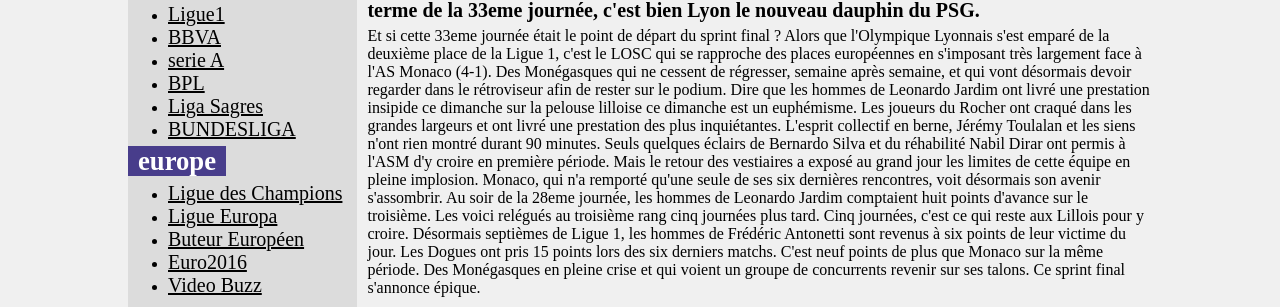
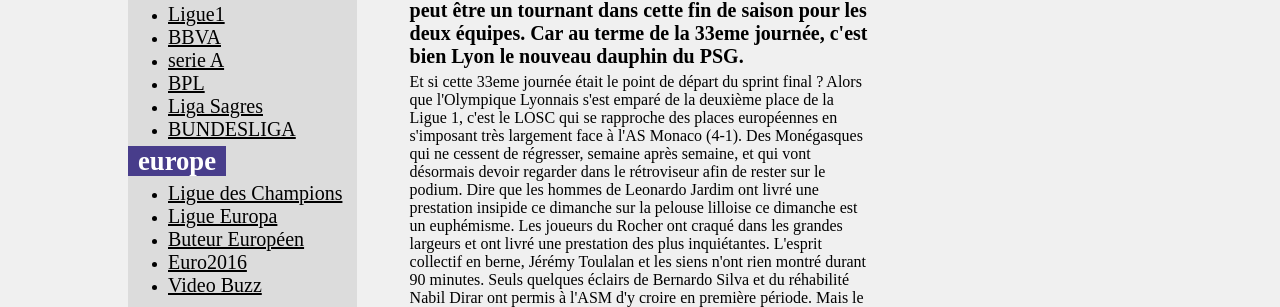
Before and after one commit to BIAOU-ahmed/INFO-FOOT, a plain HTML site: page FRANCE.html in a window 1280 px wide. Shown: the part 418-725 px from the top of the page. Drawn offline with Linux system fonts and the light colour scheme.

Commit message:
changement

```diff
--- a/FRANCE.html
+++ b/FRANCE.html
@@ -46,7 +46,7 @@
 					<li><a href=buzzfoot.html> Video Buzz</a></li>
 				</ul>
 			</div>
-			<div class="contenu">
+			<div class="contenus">
 			<img class="logos" src="images/Eder.jpg">
 				<p><h5>Le LOSC a corrigé Monaco sur sa pelouse du stade Pierre-Mauroy (4-1). Une prestation majuscule qui peut être un
 				tournant dans cette fin de saison pour les deux équipes. Car au terme de la 33eme journée, c'est bien Lyon le nouveau dauphin du PSG.</h5>
--- a/monStyle.css
+++ b/monStyle.css
@@ -40,6 +40,10 @@
 }
 .contenu{
 	max-width: 485,633px;
+	margin: 0 auto;
+}
+.contenus{
+	max-width: 45%;
 	margin: 0 auto;
 }
 h1 {
```
Also changed, not shown: ALMAGNE.html (+1 -1 lines), ENGLAND.html (+1 -1 lines), ESPAGNE.html (+1 -1 lines), ITALIE.html (+1 -1 lines), PORTUGAL.html (+1 -1 lines).
